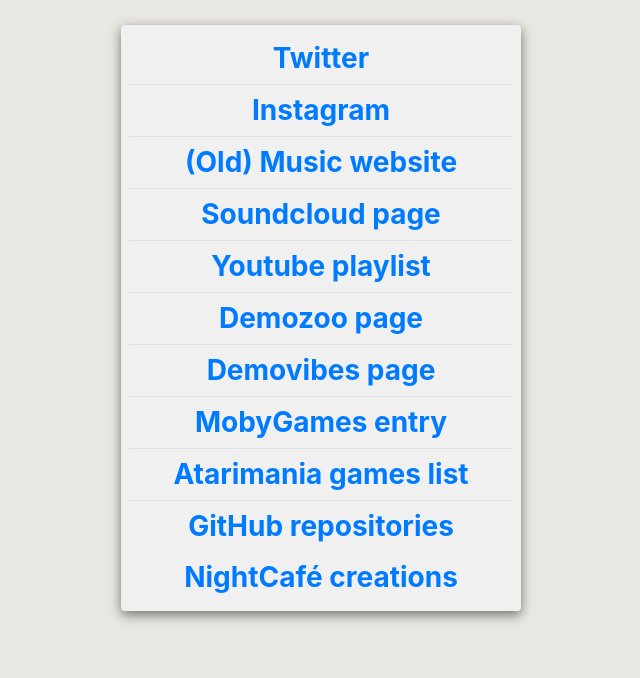
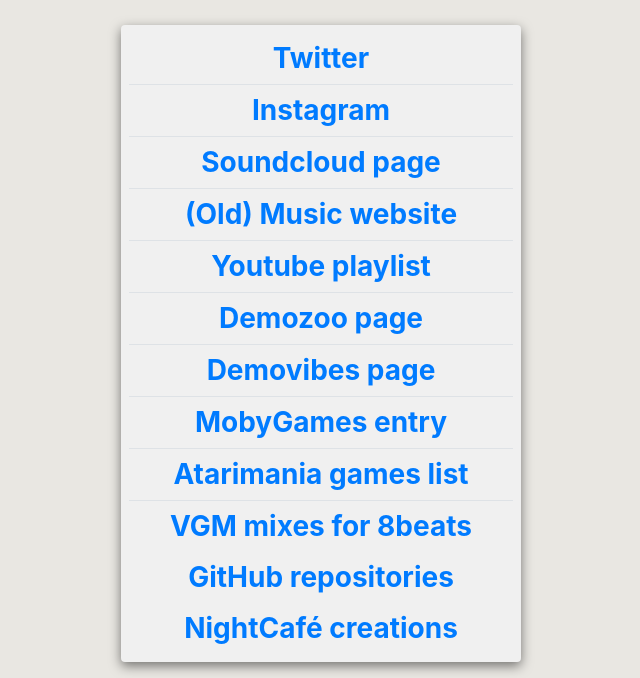
Before and after one commit to mstempell/mstempell.github.io, a plain HTML site: page index.html in a window 1280 px wide. Shown: the part 354-1032 px from the top of the page, without its empty margins (319-959 px from the left). Before the commit the page ends 981 px from the top, so only its background shows below. Drawn offline with Linux system fonts and the light colour scheme.

Commit message:
Update index.html
adding 8beats mixes

```diff
--- a/index.html
+++ b/index.html
@@ -35,12 +35,12 @@
         </div>
         <div>
           <p class="py-2 my-0 border-bottom">
-            <a href="http://dma-sc.atari.org"><strong>(Old) Music website</strong></a>
+            <a href="https://soundcloud.com/dma-sc"><strong>Soundcloud page</strong></a>
           </p>
         </div>
         <div>
           <p class="py-2 my-0 border-bottom">
-            <a href="https://soundcloud.com/dma-sc"><strong>Soundcloud page</strong></a>
+            <a href="http://dma-sc.atari.org"><strong>(Old) Music website</strong></a>
           </p>
         </div>
         <div>
@@ -70,6 +70,11 @@
         </div>
         <div>
           <p class="py-2 my-0">
+            <a href="https://8beats.co/residents/dma"><strong>VGM mixes for 8beats</strong></a>
+          </p>
+        </div>
+        <div>
+          <p class="py-2 my-0">
             <a href="https://github.com/mstempell"><strong>GitHub repositories</strong></a>
           </p>
         </div>
```
